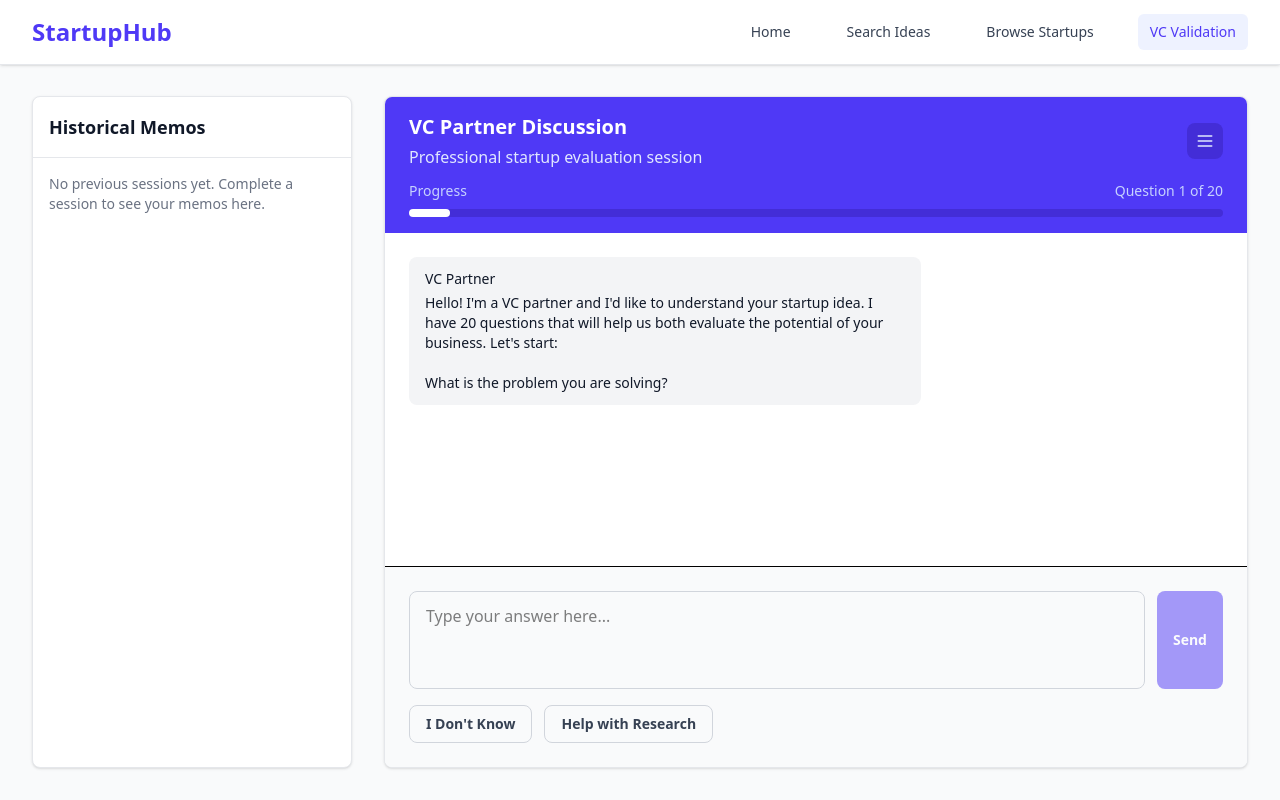
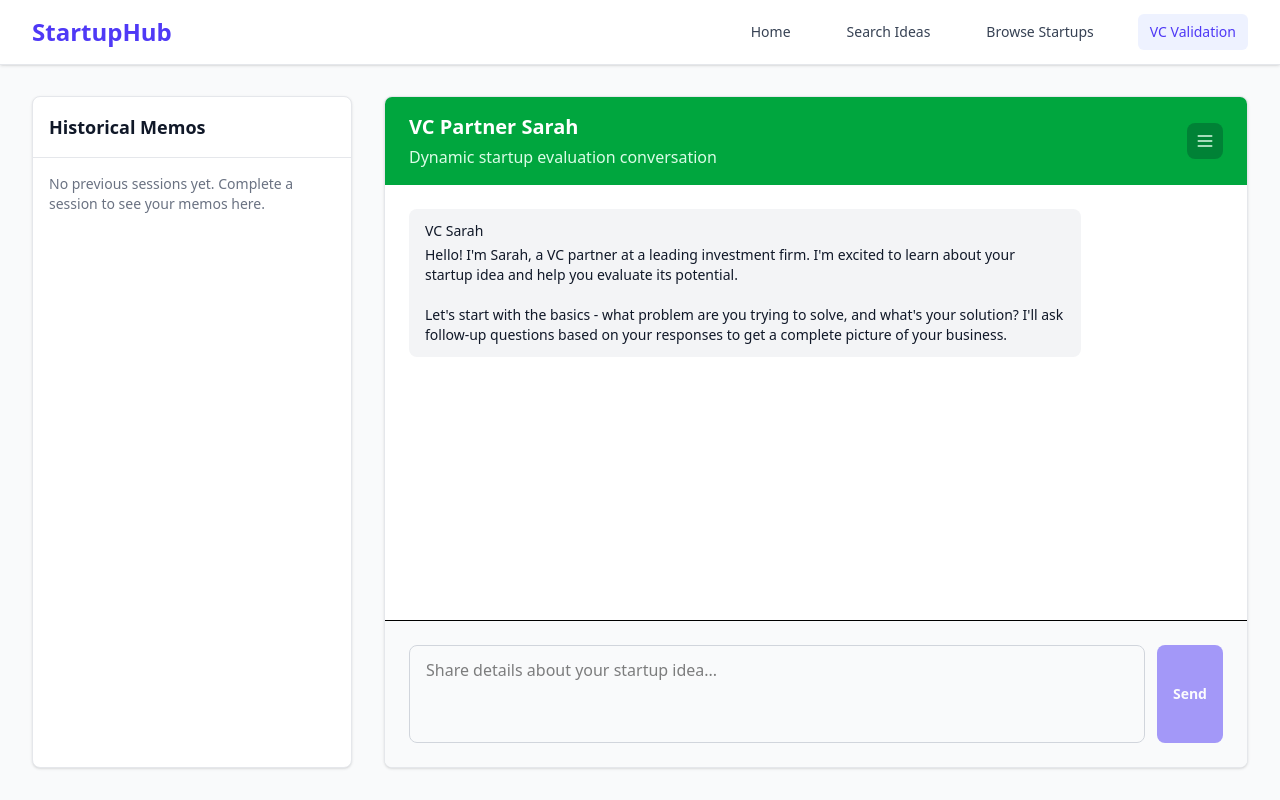
Before and after one commit to asieke/startups, a SvelteKit app: page /validation in a window 1280 px wide. Built offline with nearby package versions, Linux system fonts and the light colour scheme.

Commit message:
Enhance VC Validator with dynamic AI conversation and improved UX

```diff
--- a/src/routes/validation/+page.svelte
+++ b/src/routes/validation/+page.svelte
@@ -17,36 +17,12 @@
 		title: string;
 	}
 
-	// VC Questions - exactly 20 as specified
-	const VC_QUESTIONS = [
-		"What is the problem you are solving?",
-		"Who is the target customer?",
-		"Why is this problem urgent or important for them?",
-		"How are they solving it today?",
-		"What makes your solution better or different?",
-		"What is your product or service concept?",
-		"Will customers pay to solve this problem?",
-		"How much do you think they would pay?",
-		"How many customers exist (TAM)?",
-		"Is this a one-time, subscription, or usage-based model?",
-		"What is your estimated customer acquisition cost (CAC)?",
-		"What channels would you use to acquire customers?",
-		"Who are the main competitors or alternatives?",
-		"What's your moat or defensibility?",
-		"Why is now the right time to build this?",
-		"What is the fastest way to test or prototype this?",
-		"What Fidelity assets give us an advantage (data, brand, relationships, etc.)?",
-		"Are there internal dependencies or blockers inside Fidelity?",
-		"Does this align with Fidelity's strategy and brand?",
-		"Could this realistically be a $100M+ business?"
-	];
-
 	// Chat state
-	let currentQuestionIndex = $state(0);
 	let messages = $state<Message[]>([]);
 	let userInput = $state('');
 	let isComplete = $state(false);
 	let isGeneratingMemo = $state(false);
+	let isGeneratingResponse = $state(false);
 	let generatedMemo = $state('');
 
 	// Historical memos state
@@ -57,12 +33,14 @@
 	// Determine if we're in active chat mode
 	let isActiveChatMode = $derived(!isComplete && !selectedMemo && messages.length > 0);
 
-	// Initialize with first question
+	// Initialize with first message
 	$effect(() => {
 		if (messages.length === 0 && !selectedMemo) {
 			messages = [{
 				type: 'vc',
-				content: `Hello! I'm a VC partner and I'd like to understand your startup idea. I have 20 questions that will help us both evaluate the potential of your business. Let's start:\n\n${VC_QUESTIONS[0]}`
+				content: `Hello! I'm Sarah, a VC partner at a leading investment firm. I'm excited to learn about your startup idea and help you evaluate its potential.
+
+Let's start with the basics - what problem are you trying to solve, and what's your solution? I'll ask follow-up questions based on your responses to get a complete picture of your business.`
 			}];
 		}
 	});
@@ -94,14 +72,16 @@
 
 	function startNewSession() {
 		selectedMemo = null;
-		currentQuestionIndex = 0;
 		messages = [{
 			type: 'vc',
-			content: `Hello! I'm a VC partner and I'd like to understand your startup idea. I have 20 questions that will help us both evaluate the potential of your business. Let's start:\n\n${VC_QUESTIONS[0]}`
+			content: `Hello! I'm Sarah, a VC partner at a leading investment firm. I'm excited to learn about your startup idea and help you evaluate its potential.
+
+Let's start with the basics - what problem are you trying to solve, and what's your solution? I'll ask follow-up questions based on your responses to get a complete picture of your business.`
 		}];
 		userInput = '';
 		isComplete = false;
 		isGeneratingMemo = false;
+		isGeneratingResponse = false;
 		generatedMemo = '';
 	}
 
@@ -113,88 +93,84 @@
 		messages = memo.conversation || [];
 	}
 
-	function sendMessage() {
-		if (!userInput.trim()) return;
+	async function sendMessage() {
+		if (!userInput.trim() || isGeneratingResponse) return;
 
 		// Add user message
-		messages = [...messages, {
-			type: 'user',
+		const newUserMessage = {
+			type: 'user' as const,
 			content: userInput.trim()
-		}];
+		};
+		messages = [...messages, newUserMessage];
 
-		// Move to next question or finish
-		currentQuestionIndex++;
+		const currentInput = userInput;
+		userInput = '';
+		isGeneratingResponse = true;
 
-		if (currentQuestionIndex < VC_QUESTIONS.length) {
-			// Add next VC question
-			setTimeout(() => {
-				messages = [...messages, {
-					type: 'vc',
-					content: VC_QUESTIONS[currentQuestionIndex]
-				}];
-			}, 500);
-		} else {
-			// All questions done
-			isComplete = true;
-			setTimeout(() => {
-				messages = [...messages, {
-					type: 'vc',
-					content: "Excellent! That completes our evaluation session. I'm now generating a comprehensive startup memo based on our conversation..."
-				}];
-				generateStartupMemo();
-			}, 500);
-		}
+		try {
+			// Generate AI response using the conversation context
+			const conversationHistory = messages.map(msg =>
+				`${msg.type === 'vc' ? 'VC Sarah' : 'Entrepreneur'}: ${msg.content}`
+			).join('\n\n');
 
-		userInput = '';
-	}
+			const systemPrompt = `You are Sarah, an experienced VC partner conducting a startup evaluation session. Your goal is to understand the business thoroughly through natural conversation.
 
-	function handleDontKnow() {
-		messages = [...messages, {
-			type: 'user',
-			content: "I don't know"
-		}];
+INSTRUCTIONS:
+1. Ask thoughtful follow-up questions based on the entrepreneur's responses
+2. Cover key areas: problem/solution, market, business model, competition, team, traction, financials, and growth strategy
+3. Be conversational and encouraging, but ask probing questions
+4. When you feel you have enough information for a comprehensive evaluation (usually after 8-12 exchanges), end with: "Thank you for sharing all these details about your startup. I now have enough information to prepare a comprehensive investment memo. Let me generate that for you."
+5. Don't ask more than 2-3 questions in a single response
+6. Be specific and dig into details that matter for investment decisions
 
-		currentQuestionIndex++;
+Current conversation:
+${conversationHistory}
 
-		if (currentQuestionIndex < VC_QUESTIONS.length) {
-			setTimeout(() => {
-				messages = [...messages, {
-					type: 'vc',
-					content: `That's okay. Let's move on to the next question:\n\n${VC_QUESTIONS[currentQuestionIndex]}`
-				}];
-			}, 500);
-		} else {
-			isComplete = true;
-			setTimeout(() => {
-				messages = [...messages, {
-					type: 'vc',
-					content: "That completes our evaluation session. I'm now generating a comprehensive startup memo based on our conversation..."
-				}];
-				generateStartupMemo();
-			}, 500);
-		}
-	}
+Entrepreneur: ${currentInput}
 
-	function handleHelpWithResearch() {
-		messages = [...messages, {
-			type: 'user',
-			content: "Help with Research"
-		}];
+Respond as VC Sarah with your next question or comment. If you believe you have enough information for an investment evaluation, indicate that you're ready to prepare the memo.`;
 
-		setTimeout(() => {
+			const response = await fetch('/api/flash', {
+				method: 'POST',
+				headers: {
+					'Content-Type': 'application/json'
+				},
+				body: JSON.stringify({
+					prompt: systemPrompt
+				})
+			});
+
+			const result = await response.json();
+
+			if (result.error) {
+				throw new Error(result.error);
+			}
+
+			// Add VC response
+			const vcResponse = result.text.trim();
 			messages = [...messages, {
 				type: 'vc',
-				content: `I understand you'd like help researching this aspect. For now, let's continue with what you know and we can revisit this during the memo generation. Moving to the next question:\n\n${VC_QUESTIONS[currentQuestionIndex + 1] || "That was our final question."}`
+				content: vcResponse
 			}];
-		}, 500);
 
-		currentQuestionIndex++;
+			// Check if VC is ready to generate memo
+			if (vcResponse.toLowerCase().includes('comprehensive investment memo') ||
+				vcResponse.toLowerCase().includes('generate that for you') ||
+				vcResponse.toLowerCase().includes('prepare a comprehensive investment memo')) {
+				isComplete = true;
+				setTimeout(() => {
+					generateStartupMemo();
+				}, 1000);
+			}
 
-		if (currentQuestionIndex >= VC_QUESTIONS.length) {
-			isComplete = true;
-			setTimeout(() => {
-				generateStartupMemo();
-			}, 1000);
+		} catch (error) {
+			console.error('Error generating VC response:', error);
+			messages = [...messages, {
+				type: 'vc',
+				content: "I apologize, there was a technical issue. Could you please repeat your last response?"
+			}];
+		} finally {
+			isGeneratingResponse = false;
 		}
 	}
 
@@ -202,29 +178,33 @@
 		isGeneratingMemo = true;
 
 		try {
-			// Bundle the conversation for the grounding endpoint
+			// Bundle the conversation for the memo generation
 			const conversationContext = messages
-				.map((msg, index) => `${msg.type === 'vc' ? 'VC' : 'Entrepreneur'}: ${msg.content}`)
+				.map((msg, index) => `${msg.type === 'vc' ? 'VC Sarah' : 'Entrepreneur'}: ${msg.content}`)
 				.join('\n\n');
 
-			const prompt = `Based on the following VC evaluation session with an entrepreneur, generate a comprehensive 2-page startup memo that outlines the business described. The memo should be professional, analytical, and follow standard VC memo format with sections for:
+			const prompt = `Based on the following comprehensive VC evaluation conversation with an entrepreneur, generate a detailed 2-page professional startup investment memo that follows standard VC memo format.
 
-1. Executive Summary
-2. Problem & Opportunity
-3. Solution & Product
-4. Market & Competition
-5. Business Model
-6. Go-to-Market Strategy
-7. Team & Execution
-8. Financial Projections
-9. Risks & Mitigation
-10. Investment Recommendation
+The memo should be thorough, analytical, and include:
 
-Here is the conversation:
+1. **Executive Summary** - Clear overview and recommendation
+2. **Problem & Opportunity** - Market problem and size
+3. **Solution & Product** - Product description and differentiation
+4. **Market Analysis** - TAM, competition, positioning
+5. **Business Model** - Revenue streams, pricing, unit economics
+6. **Go-to-Market Strategy** - Customer acquisition and sales channels
+7. **Team Assessment** - Founder/team evaluation
+8. **Traction & Metrics** - Current progress and KPIs
+9. **Financial Projections** - Revenue forecasts and funding needs
+10. **Risk Assessment** - Key risks and mitigation strategies
+11. **Investment Recommendation** - Clear investment thesis and recommendation
 
+Use professional VC language, include specific data points mentioned in the conversation, and provide actionable insights. Format with clear markdown headers and bullet points.
+
+Conversation:
 ${conversationContext}
 
-Please format this as a professional startup evaluation memo that a VC would present to their investment committee. Use markdown formatting for headers, lists, and emphasis. Start with a clear title that captures the business concept.`;
+Generate a comprehensive investment memo:`;
 
 			const response = await fetch('/api/grounding', {
 				method: 'POST',
@@ -295,7 +275,7 @@ Please format this as a professional startup evaluation memo that a VC would pre
 	// Auto scroll to bottom when new messages arrive
 	let messagesContainer: HTMLDivElement;
 	$effect(() => {
-		if (messagesContainer && messages.length > 0 && !isComplete) {
+		if (messagesContainer && messages.length > 0) {
 			setTimeout(() => {
 				messagesContainer.scrollTop = messagesContainer.scrollHeight;
 			}, 100);
@@ -364,8 +344,8 @@ Please format this as a professional startup evaluation memo that a VC would pre
 				<div class="bg-white rounded-lg border border-gray-200 shadow-sm overflow-hidden h-full flex flex-col">
 					<div class="bg-green-600 px-6 py-4 flex items-center justify-between">
 						<div>
-							<h2 class="text-xl font-bold text-white">Startup Evaluation Memo</h2>
-							<p class="text-green-100 mt-1">Professional investment analysis</p>
+							<h2 class="text-xl font-bold text-white">Investment Evaluation Memo</h2>
+							<p class="text-green-100 mt-1">Professional VC analysis and recommendation</p>
 						</div>
 						<div class="flex items-center space-x-3">
 							<Button onclick={startNewSession} variant="secondary" size="sm">
@@ -392,14 +372,14 @@ Please format this as a professional startup evaluation memo that a VC would pre
 				<!-- Welcome state with historical memos -->
 				<div class="bg-white rounded-lg border border-gray-200 shadow-sm p-8 text-center h-full flex flex-col justify-center">
 					<div class="mb-6">
-						<div class="mx-auto w-16 h-16 bg-indigo-100 rounded-full flex items-center justify-center mb-4">
-							<svg class="w-8 h-8 text-indigo-600" fill="none" stroke="currentColor" viewBox="0 0 24 24">
-								<path stroke-linecap="round" stroke-linejoin="round" stroke-width="2" d="M9 5H7a2 2 0 00-2 2v10a2 2 0 002 2h8a2 2 0 002-2V7a2 2 0 00-2-2h-2M9 5a2 2 0 002 2h2a2 2 0 002-2M9 5a2 2 0 012-2h2a2 2 0 012 2m-3 7h3m-3 4h3m-6-4h.01M9 16h.01"></path>
+						<div class="mx-auto w-16 h-16 bg-green-100 rounded-full flex items-center justify-center mb-4">
+							<svg class="w-8 h-8 text-green-600" fill="none" stroke="currentColor" viewBox="0 0 24 24">
+								<path stroke-linecap="round" stroke-linejoin="round" stroke-width="2" d="M8 12h.01M12 12h.01M16 12h.01M21 12c0 4.418-4.03 8-9 8a9.863 9.863 0 01-4.255-.949L3 20l1.395-3.72C3.512 15.042 3 13.574 3 12c0-4.418 4.03-8 9-8s9 3.582 9 8z"></path>
 							</svg>
 						</div>
 						<h3 class="text-xl font-semibold text-gray-900 mb-2">Welcome to VC Validation</h3>
 						<p class="text-gray-600 max-w-md mx-auto">
-							Start a new validation session to evaluate your startup idea, or browse your previous evaluations from the sidebar.
+							Start a new validation session with our AI VC partner Sarah, or browse your previous evaluations from the sidebar.
 						</p>
 					</div>
 					<Button onclick={startNewSession}>
@@ -409,15 +389,15 @@ Please format this as a professional startup evaluation memo that a VC would pre
 			{:else}
 				<!-- Chat Interface -->
 				<div class="bg-white rounded-lg border border-gray-200 shadow-sm overflow-hidden h-full flex flex-col">
-					<div class="bg-indigo-600 px-6 py-4 flex-shrink-0">
+					<div class="bg-green-600 px-6 py-4 flex-shrink-0">
 						<div class="flex items-center justify-between">
 							<div class="flex-1">
-								<h2 class="text-xl font-bold text-white">VC Partner Discussion</h2>
-								<p class="text-indigo-100 mt-1">Professional startup evaluation session</p>
+								<h2 class="text-xl font-bold text-white">VC Partner Sarah</h2>
+								<p class="text-green-100 mt-1">Dynamic startup evaluation conversation</p>
 							</div>
 							<button
 								onclick={() => showSidebar = !showSidebar}
-								class="rounded-lg bg-indigo-700 p-2 text-indigo-100 hover:bg-indigo-800 hover:text-white transition-colors ml-4"
+								class="rounded-lg bg-green-700 p-2 text-green-100 hover:bg-green-800 hover:text-white transition-colors ml-4"
 								title="Toggle sidebar"
 							>
 								<svg class="w-5 h-5" fill="none" stroke="currentColor" viewBox="0 0 24 24">
@@ -425,22 +405,6 @@ Please format this as a professional startup evaluation memo that a VC would pre
 								</svg>
 							</button>
 						</div>
-
-						<!-- Progress Bar in header -->
-						{#if isActiveChatMode}
-							<div class="mt-3">
-								<div class="flex items-center justify-between text-sm text-indigo-200 mb-2">
-									<span>Progress</span>
-									<span>Question {currentQuestionIndex + 1} of {VC_QUESTIONS.length}</span>
-								</div>
-								<div class="bg-indigo-700 h-2 rounded-full">
-									<div
-										class="bg-white h-2 rounded-full transition-all duration-300"
-										style="width: {((currentQuestionIndex + 1) / VC_QUESTIONS.length) * 100}%"
-									></div>
-								</div>
-							</div>
-						{/if}
 					</div>
 
 					<!-- Messages Container -->
@@ -450,24 +414,36 @@ Please format this as a professional startup evaluation memo that a VC would pre
 					>
 						{#each messages as message, index (index)}
 							<div class="flex {message.type === 'user' ? 'justify-end' : 'justify-start'}">
-								<div class="max-w-lg {message.type === 'user'
-									? 'bg-indigo-600 text-white'
+								<div class="max-w-2xl {message.type === 'user'
+									? 'bg-green-600 text-white'
 									: 'bg-gray-100 text-gray-900'} rounded-lg px-4 py-3">
 									<div class="text-sm font-medium mb-1">
-										{message.type === 'user' ? 'You' : 'VC Partner'}
+										{message.type === 'user' ? 'You' : 'VC Sarah'}
 									</div>
 									<div class="whitespace-pre-wrap text-sm">{message.content}</div>
 								</div>
 							</div>
 						{/each}
 
+						{#if isGeneratingResponse}
+							<div class="flex justify-start">
+								<div class="bg-gray-100 text-gray-900 rounded-lg px-4 py-3">
+									<div class="text-sm font-medium mb-1">VC Sarah</div>
+									<div class="flex items-center space-x-2">
+										<div class="animate-spin rounded-full h-4 w-4 border-b-2 border-green-600"></div>
+										<span class="text-sm">Thinking...</span>
+									</div>
+								</div>
+							</div>
+						{/if}
+
 						{#if isGeneratingMemo}
 							<div class="flex justify-start">
 								<div class="bg-gray-100 text-gray-900 rounded-lg px-4 py-3">
-									<div class="text-sm font-medium mb-1">VC Partner</div>
+									<div class="text-sm font-medium mb-1">VC Sarah</div>
 									<div class="flex items-center space-x-2">
-										<div class="animate-spin rounded-full h-4 w-4 border-b-2 border-indigo-600"></div>
-										<span class="text-sm">Generating your startup memo...</span>
+										<div class="animate-spin rounded-full h-4 w-4 border-b-2 border-green-600"></div>
+										<span class="text-sm">Generating your investment memo...</span>
 									</div>
 								</div>
 							</div>
@@ -477,30 +453,18 @@ Please format this as a professional startup evaluation memo that a VC would pre
 					<!-- Input Area -->
 					{#if !isComplete}
 						<div class="border-t bg-gray-50 p-6 flex-shrink-0">
-							<div class="flex flex-col space-y-4">
-								<!-- Text Input -->
-								<div class="flex space-x-3">
-									<textarea
-										bind:value={userInput}
-										onkeydown={handleKeydown}
-										placeholder="Type your answer here..."
-										class="flex-1 border border-gray-300 rounded-lg px-4 py-3 focus:outline-none focus:ring-2 focus:ring-indigo-500 focus:border-transparent resize-none"
-										rows="3"
-									></textarea>
-									<Button onclick={sendMessage} disabled={!userInput.trim()}>
-										{#snippet children()}Send{/snippet}
-									</Button>
-								</div>
-
-								<!-- Action Buttons -->
-								<div class="flex space-x-3">
-									<Button variant="outline" onclick={handleDontKnow}>
-										{#snippet children()}I Don't Know{/snippet}
-									</Button>
-									<Button variant="outline" onclick={handleHelpWithResearch}>
-										{#snippet children()}Help with Research{/snippet}
-									</Button>
-								</div>
+							<div class="flex space-x-3">
+								<textarea
+									bind:value={userInput}
+									onkeydown={handleKeydown}
+									placeholder="Share details about your startup idea..."
+									class="flex-1 border border-gray-300 rounded-lg px-4 py-3 focus:outline-none focus:ring-2 focus:ring-green-500 focus:border-transparent resize-none"
+									rows="3"
+									disabled={isGeneratingResponse}
+								></textarea>
+								<Button onclick={sendMessage} disabled={!userInput.trim() || isGeneratingResponse}>
+									{#snippet children()}Send{/snippet}
+								</Button>
 							</div>
 						</div>
 					{/if}
@@ -563,7 +527,7 @@ Please format this as a professional startup evaluation memo that a VC would pre
 	}
 
 	:global(.prose blockquote) {
-		border-left: 4px solid #6366f1;
+		border-left: 4px solid #16a34a;
 		padding-left: 1rem;
 		font-style: italic;
 		color: #4b5563;
```
Also changed, not shown: src/routes/+page.svelte (+41 -3 lines).
